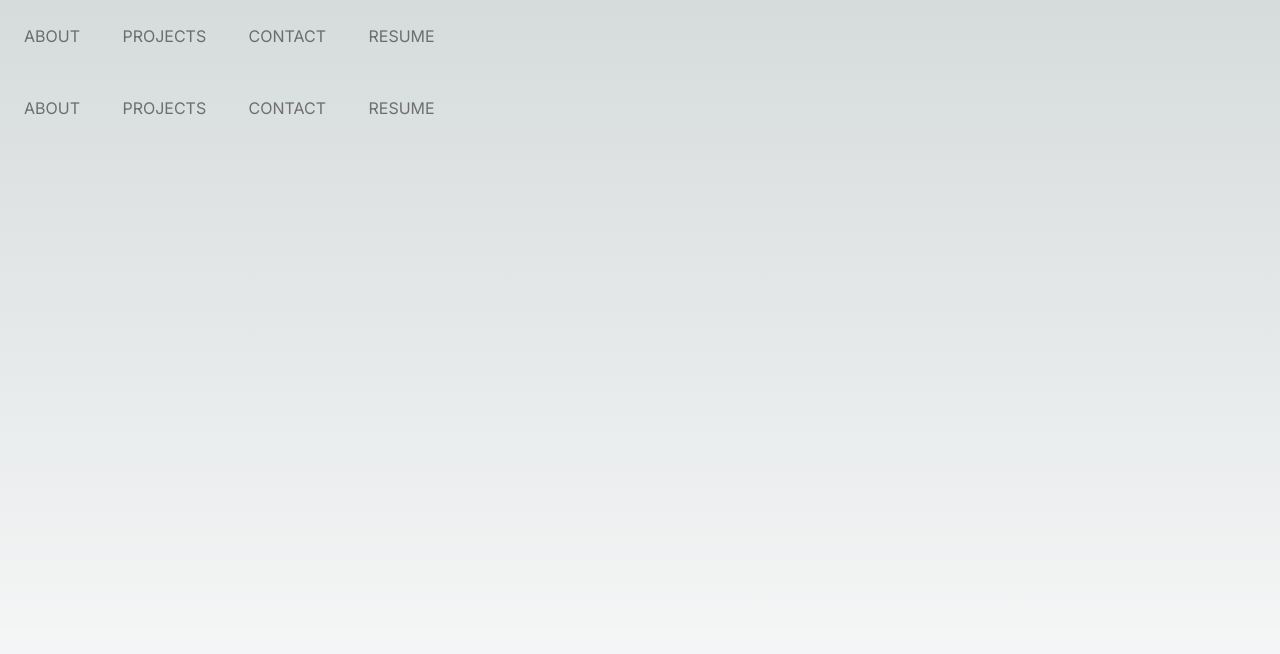
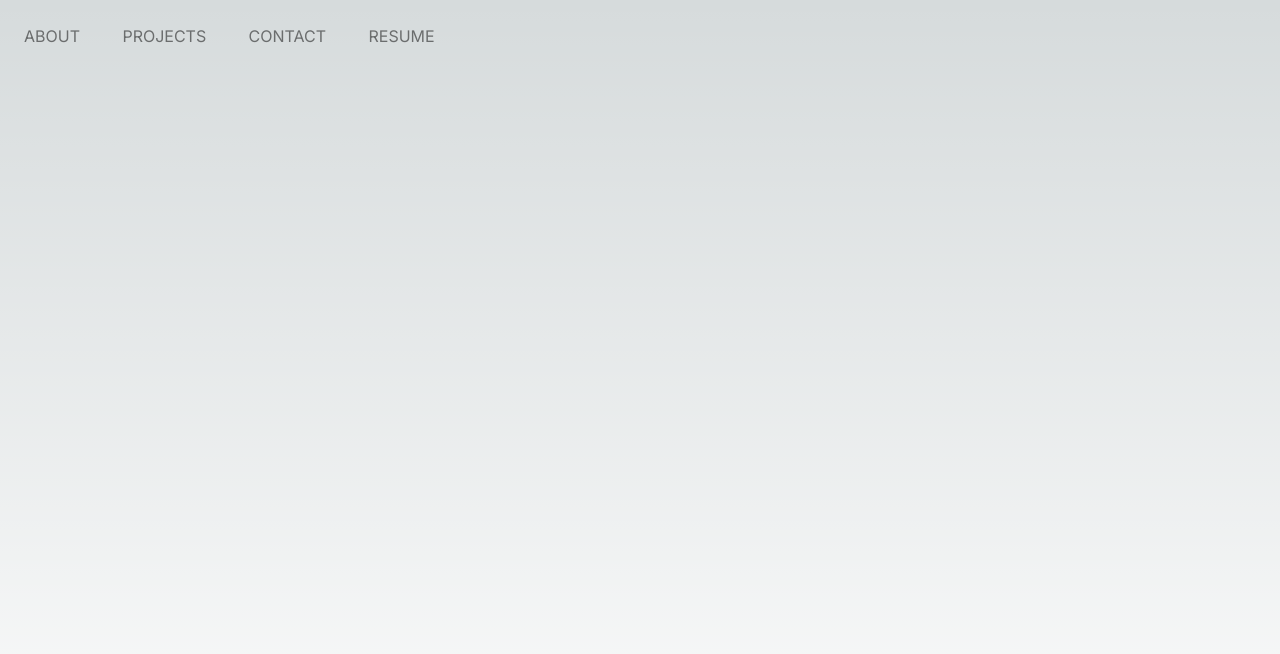
Before and after one commit to EvilisGlenio/glenio-dev, a Next.js app: page / in a window 1280 px wide. Shown: the top 654 px of the page. Built offline with nearby package versions, Linux system fonts and the light colour scheme.

Commit message:
Page updated and Header removed

```diff
--- a/app/page.tsx
+++ b/app/page.tsx
@@ -1,9 +1,5 @@
-import { Header } from "./components/Header/page";
-
 export default function Home() {
   return (
-    <main className="flex min-h-screen flex-col items-center justify-between">
-      <Header />
-    </main>
+    <main className="flex min-h-screen w-screen flex-col items-center justify-between"></main>
   );
 }
```
